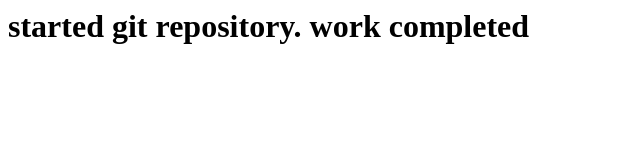
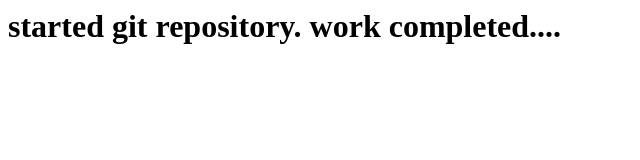
Before and after one commit to Bhargav639/firstgitrepo, a plain HTML site: page index.html in a window 1280 px wide. Shown: the full height of the page, 0-640 px from the left. Drawn offline with Linux system fonts and the light colour scheme.

Commit message:
Update index.html
adding

```diff
--- a/index.html
+++ b/index.html
@@ -1,5 +1,5 @@
 <html>
 <body>
-<h1>started git repository. work completed</h1>
+<h1>started git repository. work completed....</h1>
 </body>
 </html>
```
